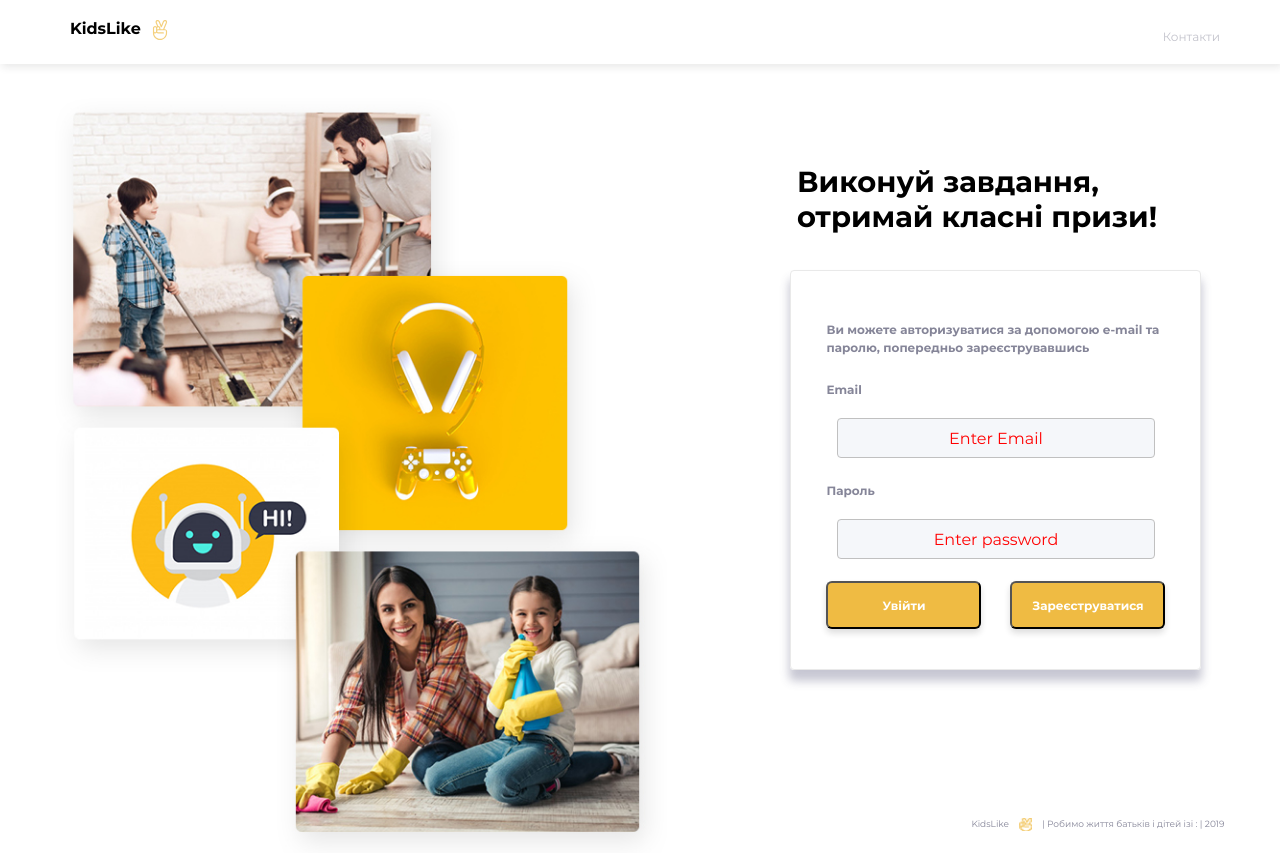
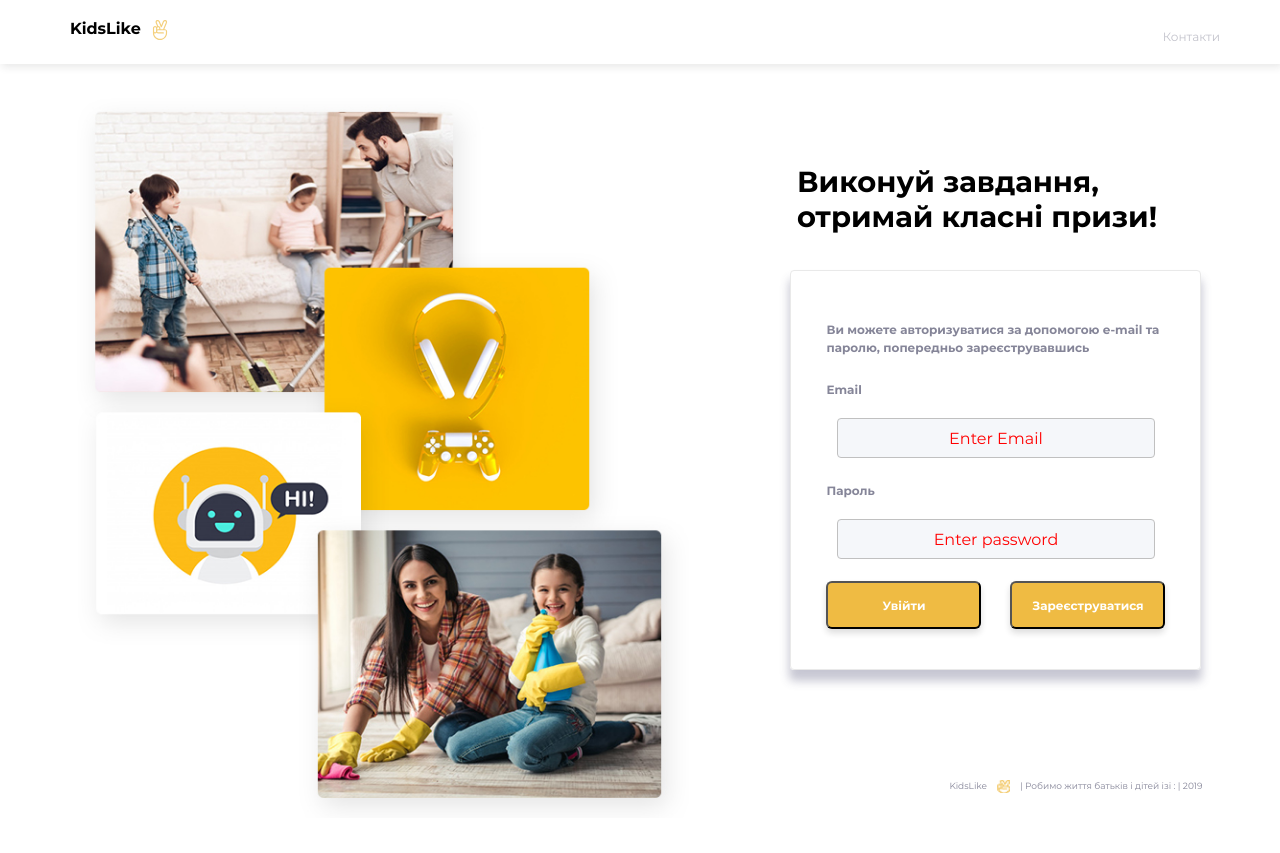
Before and after one commit to bodrius/kids-land, a React app: page /contact-us in a window 1280 px wide. After the commit the page ends 818 px from the top, so only its background shows below. Built offline with nearby package versions, Linux system fonts and the light colour scheme.

Commit message:
bag fixed auth

```diff
--- a/src/components/auth/Auth.module.css
+++ b/src/components/auth/Auth.module.css
@@ -265,7 +265,7 @@
   }
   .mobimg {
     width: 612px;
-    height: 755px;
+    height: 720px;
   }
   .formContainer {
     margin-top: 100px;
@@ -275,7 +275,7 @@
     width: 318px;
   }
   .plogo {
-    margin-top: 138px;
-    padding-left: 204px;
+    margin-top: 100px;
+    padding-left: 160px;
   }
 }
```
Also changed, not shown: src/components/planningPage/PlanningPage.js (+14 -0 lines).
